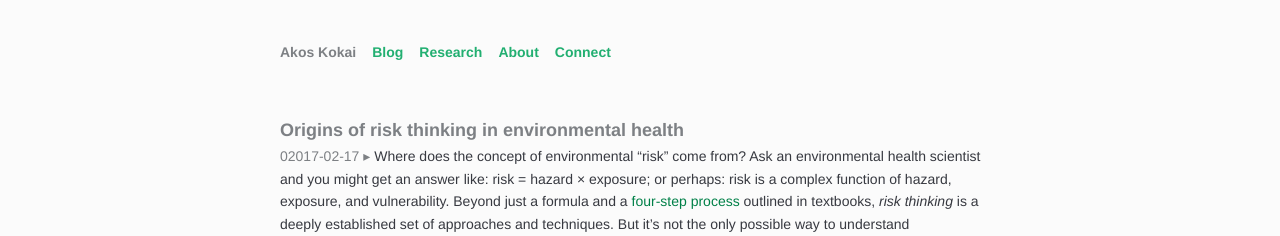
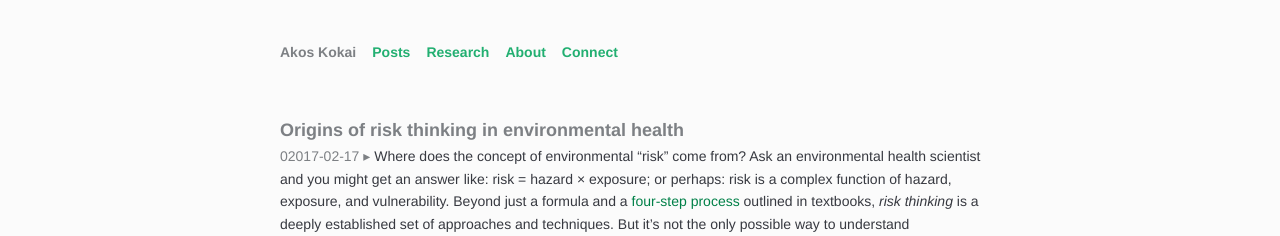
Before and after one commit to akokai/akokai.github.io, a Jekyll site: the page built from posts/index.html, in a window 1280 px wide. Shown: the top 236 px of the page. Built offline with Jekyll 4.4.1, drawn with Linux system fonts in a browser that asks for light colours.

Commit message:
Rename blog path

```diff
--- a/_config.yml
+++ b/_config.yml
@@ -1,5 +1,5 @@
 title: "Akos Kokai"
-permalink: /blog/:year/:month/:day/:title/
+permalink: /posts/:year/:month/:day/:title/
 show_drafts: false
 defaults:
   -
--- a/_includes/header.html
+++ b/_includes/header.html
@@ -1,7 +1,7 @@
 <div class="nav header">
 <ul class="nav">
 <li class="nav"><a class="nav plain" href="{{ site.url }}/"><span xmlns:cc="https://creativecommons.org/ns#" property="cc:attributionName">Akos Kokai</span></a></li>
-<li class="nav"><a class="nav menu" href="{{ site.url }}/blog/">Blog</a></li>
+<li class="nav"><a class="nav menu" href="{{ site.url }}/posts/">Posts</a></li>
 <li class="nav"><a class="nav menu" href="{{ site.url }}/research/">Research</a></li>
 <!-- <li class="nav"><a class="nav menu" href="{{ site.url }}/talks/">Talks</a></li> -->
 <li class="nav"><a class="nav menu" href="{{ site.url }}/about/">About</a></li>
--- a/blog/index.html
+++ b/posts/index.html
@@ -1,5 +1,5 @@
 ---
-title: "Blog"
+title: "Posts"
 ---
 {% for post in site.posts %}
 <div class="post">
```
